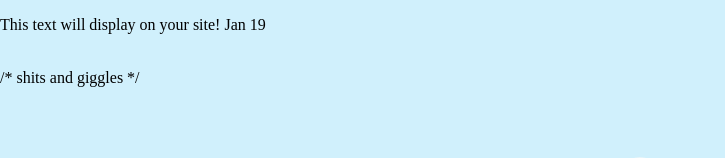
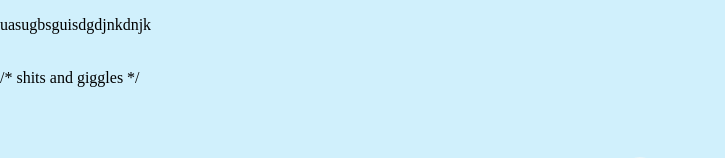
Before and after one commit to comehitherfool/proj-3-interactive-typography, a plain HTML site: page index.html in a window 1280 px wide. Shown: the top 158 px of the page, without its empty margins (0-725 px from the left). Drawn offline with Linux system fonts and the light colour scheme.

Commit message:
Update index.html

```diff
--- a/index.html
+++ b/index.html
@@ -24,7 +24,7 @@
 
 <body>
   <!-- Place your site's HTML here -->
-  <p>This text will display on your site! Jan 19</p>
+  <p>uasugbsguisdgdjnkdnjk</p>
   <img class=""src="./img/miku" alt>
 
 <div>
```
